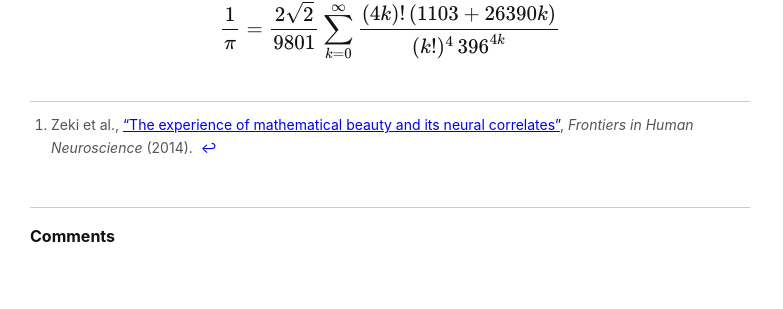
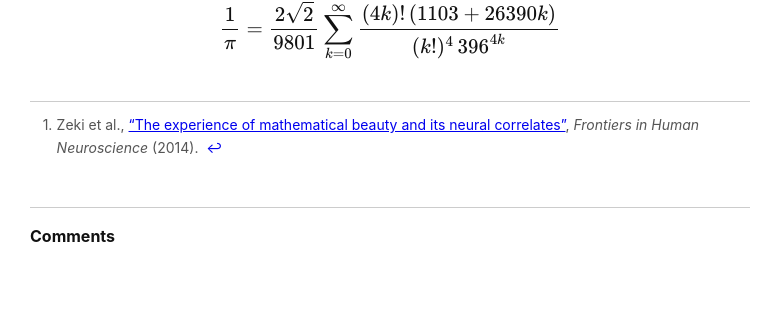
Before and after one commit to okdalto/okdalto.github.io, a Jekyll site: the page built from _posts/2026-06-07-수식의 아름다움.md, in a window 1280 px wide. Shown: the part 557-866 px from the top of the page, without its empty margins (0-783 px from the left). Built offline with Jekyll 4.4.1, drawn with Linux system fonts in a browser that asks for light colours; formulas are drawn with MathJax 3; comment, search, counter and statistics services are not loaded.

Commit message:
Make footnote numbers clickable backrefs; link prior posts in new essay
- Footnote list numbers now link back to their in-text reference
- Hyperlink '공간에 대한 생각' and '예술과 바이러스' on first mention

Co-Authored-By: Claude Opus 4.8 <noreply@anthropic.com>

```diff
--- a/_layouts/default.html
+++ b/_layouts/default.html
@@ -21,7 +21,7 @@
   <meta name="description" content="{{ page.excerpt | default: site.description | strip_html | strip_newlines | truncate: 160 }}">
   {%- endif %}
   <link rel="icon" type="image/png" href="{{ '/assets/images/favicon.png' | relative_url }}">
-  <link rel="stylesheet" href="{{ '/assets/css/style.css' | relative_url }}?v=20260626">
+  <link rel="stylesheet" href="{{ '/assets/css/style.css' | relative_url }}?v=20260705">
   {%- feed_meta -%}
 </head>
 <body>
@@ -78,6 +78,22 @@
     })();
   </script>
 
+  <script>
+    /* make each footnote's number a clickable link back to its reference */
+    (function () {
+      var items = document.querySelectorAll('.footnotes ol > li');
+      items.forEach(function (li, i) {
+        var back = li.querySelector('a.reversefootnote');
+        if (!back) return;
+        var num = document.createElement('a');
+        num.className = 'footnote-backref-num';
+        num.href = back.getAttribute('href');
+        num.textContent = (i + 1) + '.';
+        li.insertBefore(num, li.firstChild);
+      });
+    })();
+  </script>
+
   <!-- MathJax -->
   <script type="text/javascript" async
     src="https://cdnjs.cloudflare.com/ajax/libs/mathjax/2.7.5/latest.js?config=TeX-MML-AM_CHTML">
--- a/assets/css/style.css
+++ b/assets/css/style.css
@@ -282,9 +282,19 @@ a.footnote:hover { text-decoration: underline; }
   font-size: 14px;
   color: var(--muted-strong);
 }
-.footnotes ol { margin: 0; padding-left: 1.5em; }
-.footnotes li { margin-bottom: 6px; }
+.footnotes ol { margin: 0; padding-left: 0; list-style: none; }
+.footnotes li { margin-bottom: 6px; position: relative; padding-left: 1.9em; }
 .footnotes li p { margin: 0; }
+/* clickable number that jumps back to the reference in the body */
+.footnotes a.footnote-backref-num {
+  position: absolute;
+  left: 0;
+  min-width: 1.6em;
+  text-align: right;
+  text-decoration: none;
+  color: var(--muted-strong);
+}
+.footnotes a.footnote-backref-num:hover { text-decoration: underline; }
 .footnotes a.reversefootnote {
   text-decoration: none;
   margin-left: 4px;
```
Also changed, not shown: _en/learning-to-represent-the-world.md (+2 -2 lines), _posts/2026-07-05-세계를 표현하는 방식을 배우기.md (+2 -2 lines).
